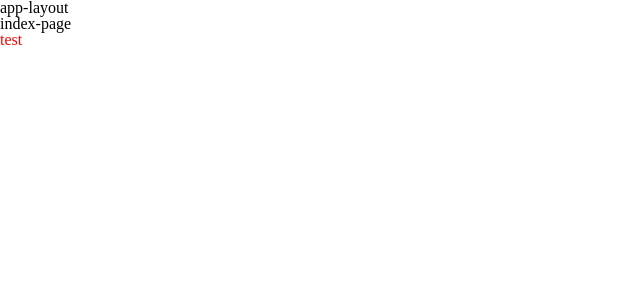
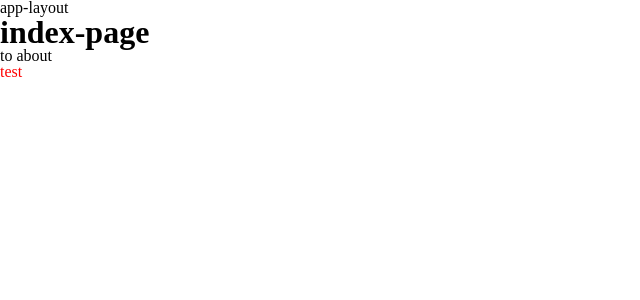
Before and after one commit to DanielEsh/templates, a Vue app: page / in a window 1280 px wide. Shown: the top 300 px of the page, without its empty margins (0-640 px from the left). Built offline with nearby package versions, Linux system fonts and the light colour scheme.

Commit message:
feat(router): link

```diff
--- a/src/core/router/router.ts
+++ b/src/core/router/router.ts
@@ -19,12 +19,12 @@ const appRoutes: AppRouter[] = [
         name: AppRoutes.HOME,
         component: () => import('../../pages/index-page.vue'),
       },
+      {
+        path: RoutePath.about,
+        name: AppRoutes.ABOUT,
+        component: () => import('../../pages/about-page.vue'),
+      },
     ],
-  },
-  {
-    path: RoutePath.about,
-    name: AppRoutes.ABOUT,
-    component: () => import('../../pages/about-page.vue'),
   },
 ]
 
--- a/src/pages/about-page.vue
+++ b/src/pages/about-page.vue
@@ -1,3 +1,12 @@
+<script setup lang="ts">
+import { RoutePath } from '../core/router'
+</script>
+
 <template>
-  <div>about-page</div>
+  <div>
+    <h1>about-page</h1>
+    <RouterLink :to="RoutePath.home">back</RouterLink>
+  </div>
 </template>
+
+<style module></style>
--- a/src/pages/index-page.vue
+++ b/src/pages/index-page.vue
@@ -1,10 +1,12 @@
 <script setup lang="ts">
+import { RoutePath } from '../core/router'
 import HelloWorld from '../components/HelloWorld.vue'
 </script>
 
 <template>
   <div>
-    <span>index-page</span>
+    <h1>index-page</h1>
+    <RouterLink :to="RoutePath.about">to about</RouterLink>
     <HelloWorld />
   </div>
 </template>
```
